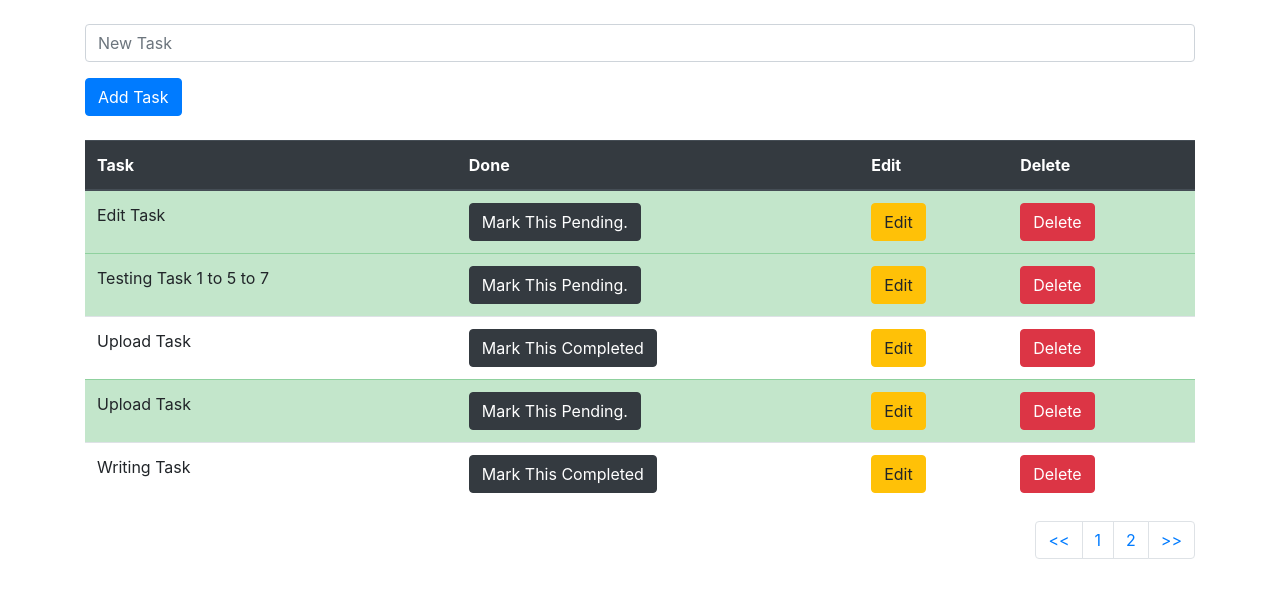
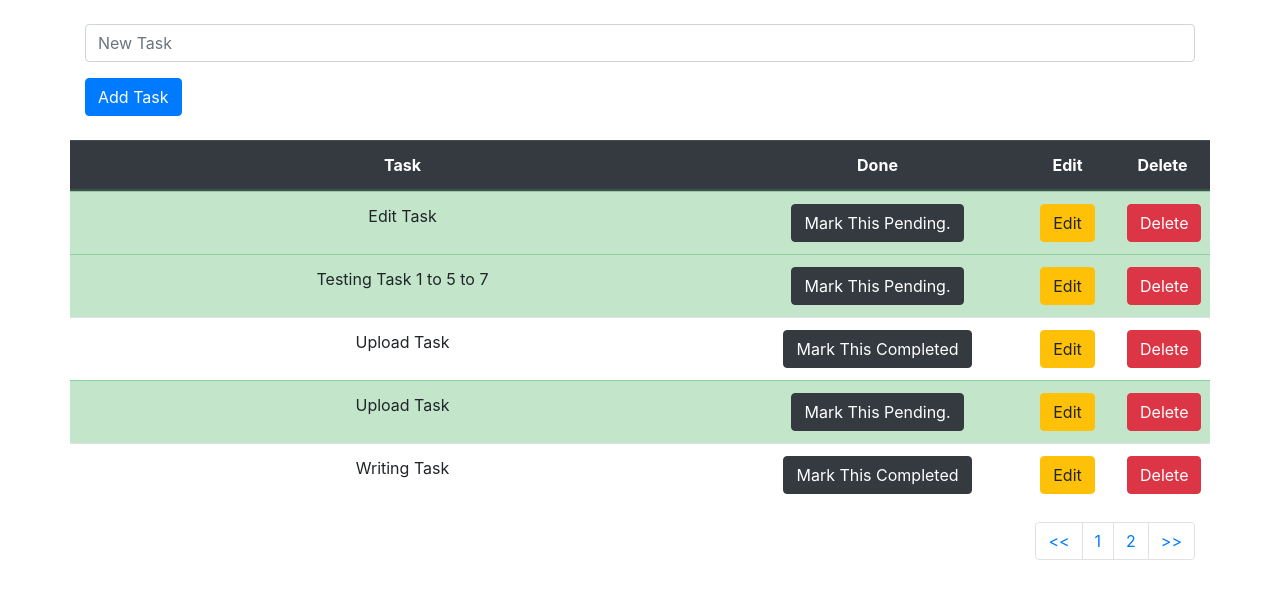
Before and after one commit to SothyLorn/taskmate, a Django app: page /todolist/ in a window 1280 px wide. Shown: the part 90-689 px from the top of the page. Run offline with Django 3.2, Linux system fonts and the light colour scheme; data comes from the database, SQL or seed files in the repository; both versions use the stored data as it was after the commit; some libraries are stand-ins or nearby versions.

Commit message:
fix row table

```diff
--- a/todolist_app/templates/todolist.html
+++ b/todolist_app/templates/todolist.html
@@ -14,30 +14,30 @@
             <button type="submit" class="btn btn-primary">Add Task</button>
         </form>
         </br>
-        <table class="table">
+        <table class="table text-center">
             <thead class="thead-dark">
-                <tr>
-                <th scope="col">Task</th>
-                <th scope="col">Done</th>
-                <th scope="col">Edit</th>
-                <th scope="col">Delete</th>
+                <tr class="row">
+                    <th class="col-7">Task</th>
+                    <th class="col-3">Done</th>
+                    <th class="col-1">Edit</th>
+                    <th class="col-1">Delete</th>
                 </tr>
             </thead>
             <tbody>
                 {% for obj in all_task %}
                     {% if obj.done %}
-                        <tr class="table-success">
-                            <td>{{obj.task}}</td>
-                            <td><a href= "{% url 'pending_task' obj.id %}"><button type="button" class="btn btn-dark">Mark This Pending.</button></a></td>
-                            <td><a href= "{% url 'edit_task' obj.id %}"><button type="button" class="btn btn-warning">Edit</button></a></td>
-                            <td><a href= "{% url 'delete_task' obj.id %}"><button type="button" class="btn btn-danger">Delete</button></a></td>
+                        <tr class="table-success row">
+                            <td class="col-7">{{obj.task}}</td>
+                            <td class="col-3"><a href= "{% url 'pending_task' obj.id %}"><button type="button" class="btn btn-dark">Mark This Pending.</button></a></td>
+                            <td class="col-1"><a href= "{% url 'edit_task' obj.id %}"><button type="button" class="btn btn-warning">Edit</button></a></td>
+                            <td class="col-1"><a href= "{% url 'delete_task' obj.id %}"><button type="button" class="btn btn-danger">Delete</button></a></td>
                         </tr>
                     {% else %}
-                        <tr>
-                            <td>{{obj.task}}</td>
-                            <td><a href= "{% url 'complete_task' obj.id %}"><button type="button" class="btn btn-dark">Mark This Completed</button></a></td>
-                            <td><a href= "{% url 'edit_task' obj.id %}"><button type="button" class="btn btn-warning">Edit</button></a></td>
-                            <td><a href= "{% url 'delete_task' obj.id %}"><button type="button" class="btn btn-danger">Delete</button></a></td>
+                        <tr class="row">
+                            <td class="col-7">{{obj.task}}</td>
+                            <td class="col-3"><a href= "{% url 'complete_task' obj.id %}"><button type="button" class="btn btn-dark">Mark This Completed</button></a></td>
+                            <td class="col-1"><a href= "{% url 'edit_task' obj.id %}"><button type="button" class="btn btn-warning">Edit</button></a></td>
+                            <td class="col-1"><a href= "{% url 'delete_task' obj.id %}"><button type="button" class="btn btn-danger">Delete</button></a></td>
                         </tr>
                     {% endif %}
                 {% endfor %}
```
Also changed, not shown: db.sqlite3.
